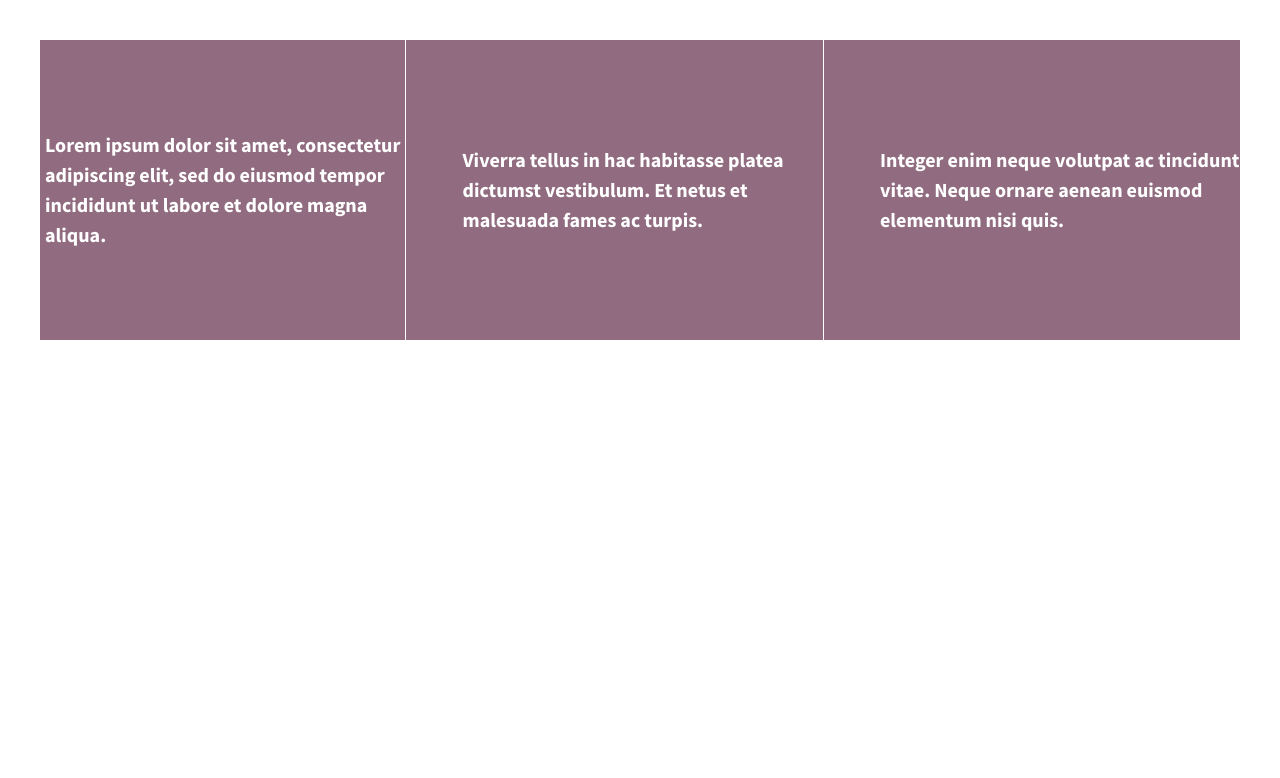
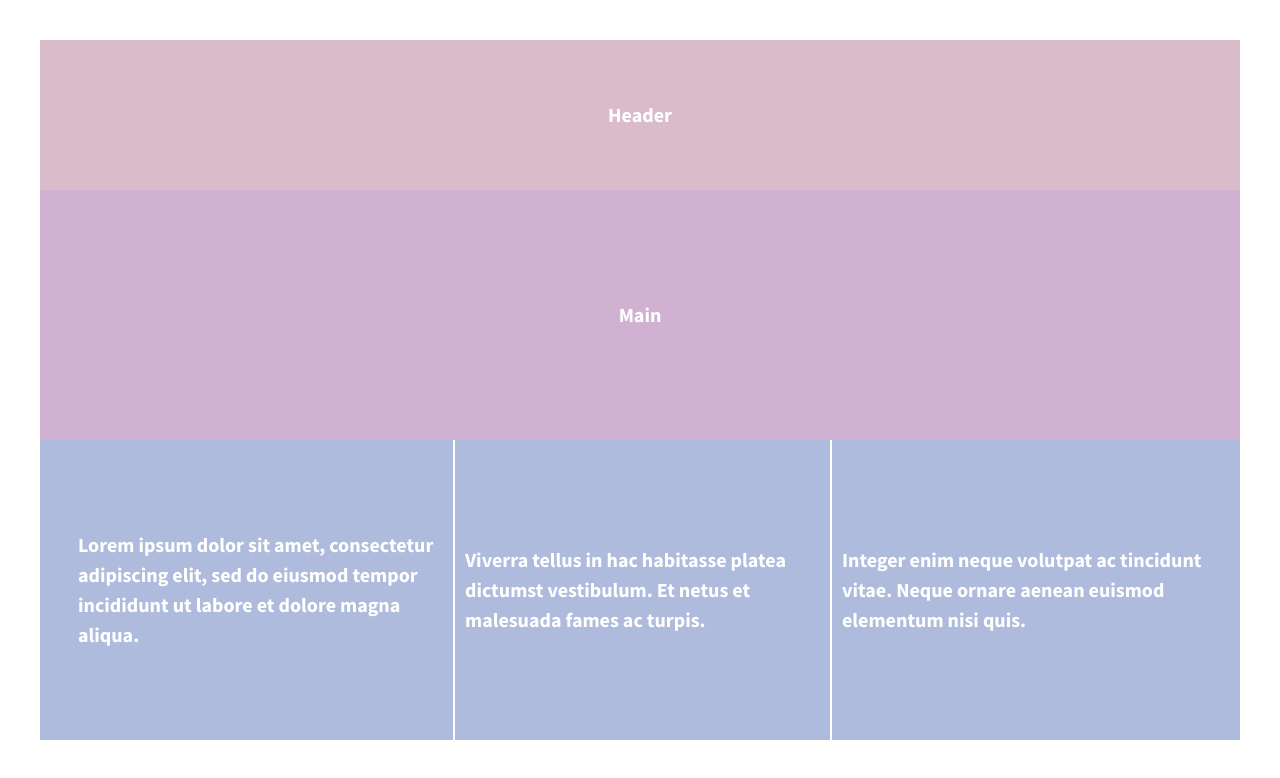
Before and after one commit to karinaamaryllis/divs-flexbox-starter, a plain HTML site: page index.html in a window 1280 px wide. Drawn offline with nearby package versions, Linux system fonts and the light colour scheme.

Commit message:
Changed background

```diff
--- a/css/main.css
+++ b/css/main.css
@@ -108,12 +108,34 @@ body {
   height: 100%;
 }
 
+header{
+  background-color: #d9bbca;
+  color: #fff;
+  height: 150px;
+  width: 100%;
+  display: flex;
+  justify-content: center;
+  align-items: center;
+}
+
+main{
+  background-color: #d0b1d1;
+  color: #fff;
+  height: 250px;
+  width: 100%;
+  display: flex;
+  justify-content: center;
+  align-items: center;
+}
 .wrapper {
   /*add display:flex and set justify-content to space-between*/
   font-weight: 700;
   display: flex;
   justify-content: space-between;
-  background-color: #916C80;
+  background-color: #afbbdd;
+  flex-flow: row wrap;
+  justify-content: center;
+  align-items: center;
 }
 
 .div-1, .div-2, .div-3 {
@@ -127,16 +149,19 @@ body {
   justify-content: center;
   align-items: center;
   padding-left: 5px;
+  padding-right: 5px;
 }
 
-.div-1{
-  border-right: 1px solid #ffffff;
+.div-3{
+  border-left: 2px solid #ffffff;
+  padding-left:10px;
 }
 
 .div-2 {
-  border-right: 1px solid #ffffff;
+  border-left: 2px solid #ffffff;
+  margin-left: 10px;
+  padding-left: 10px;
 }
-
 
 
 
--- a/index.html
+++ b/index.html
@@ -22,6 +22,8 @@
         <![endif]-->
 
         <section class="wrapper">
+          <header>Header</header>
+          <main>Main</main>
             <div class="div-1">
                 Lorem ipsum dolor sit amet, consectetur adipiscing elit, sed do eiusmod tempor incididunt ut labore et dolore magna aliqua.
             </div>
```
